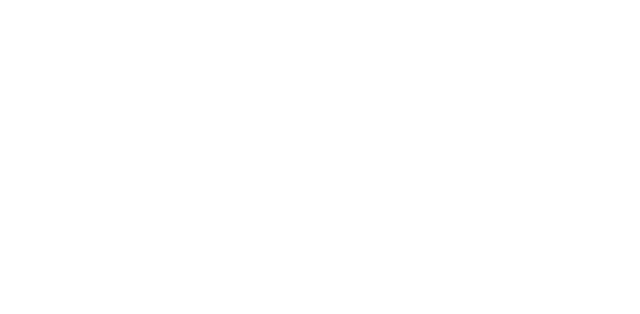
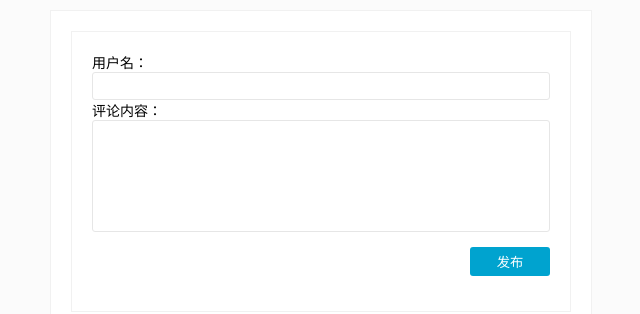
Before and after one commit to MeloGuo/vue-comment, a Vue app: page / in a window 1280 px wide. Shown: the top 314 px of the page, without its empty margins (319-959 px from the left). Built offline with nearby package versions, Linux system fonts and the light colour scheme.

Commit message:
运行组件

```diff
--- a/src/App.vue
+++ b/src/App.vue
@@ -1,11 +1,15 @@
 <template>
   <div id="app">
-
+    <comment-app></comment-app>
   </div>
 </template>
 
 <script>
+import CommentApp from './containers/CommentApp.vue'
+import './index.css'
+
 export default {
-  name: 'app'
+  name: 'app',
+  components: { CommentApp }
 }
 </script>
```
